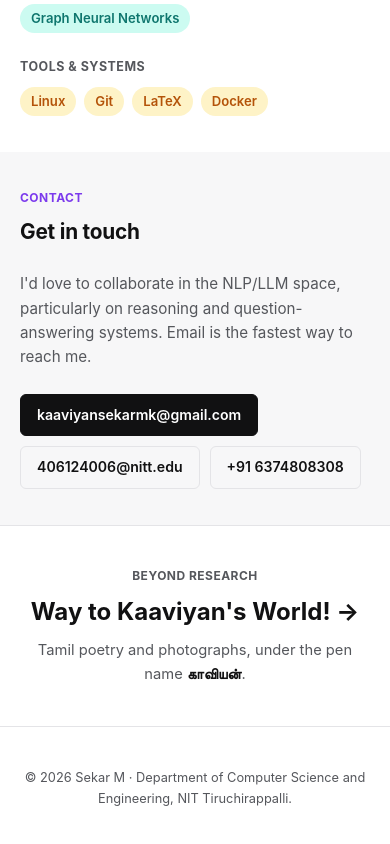
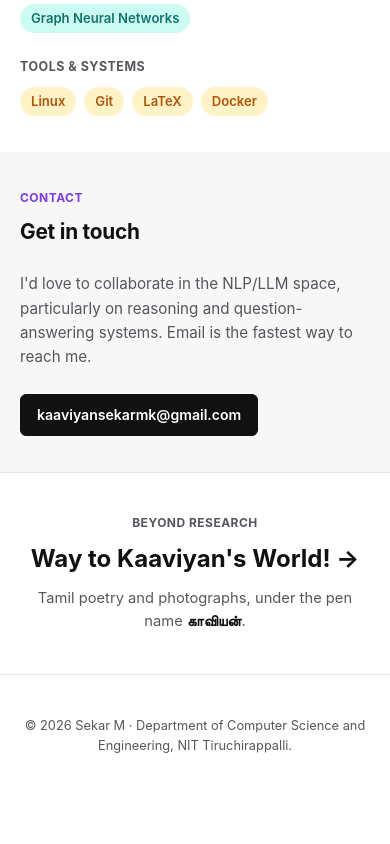
Before and after one commit to SEKAR147/Sekar147.github.io, a plain HTML site: page index.html in a window 390 px wide. Shown: the part 7795-8639 px from the top of the page. After the commit the page ends 8592 px from the top, so only its background shows below. Drawn offline with Linux system fonts and the light colour scheme.

Commit message:
Remove phone number and NITT email from public contact section

```diff
--- a/index.html
+++ b/index.html
@@ -324,8 +324,6 @@
       <p class="contact-text">I'd love to collaborate in the NLP/LLM space, particularly on reasoning and question-answering systems. Email is the fastest way to reach me.</p>
       <div class="contact-links">
         <a href="mailto:kaaviyansekarmk@gmail.com" class="btn btn-primary">kaaviyansekarmk@gmail.com</a>
-        <a href="mailto:406124006@nitt.edu" class="btn btn-ghost">406124006@nitt.edu</a>
-        <a href="tel:+916374808308" class="btn btn-ghost">+91 6374808308</a>
       </div>
     </div>
   </section>
```
